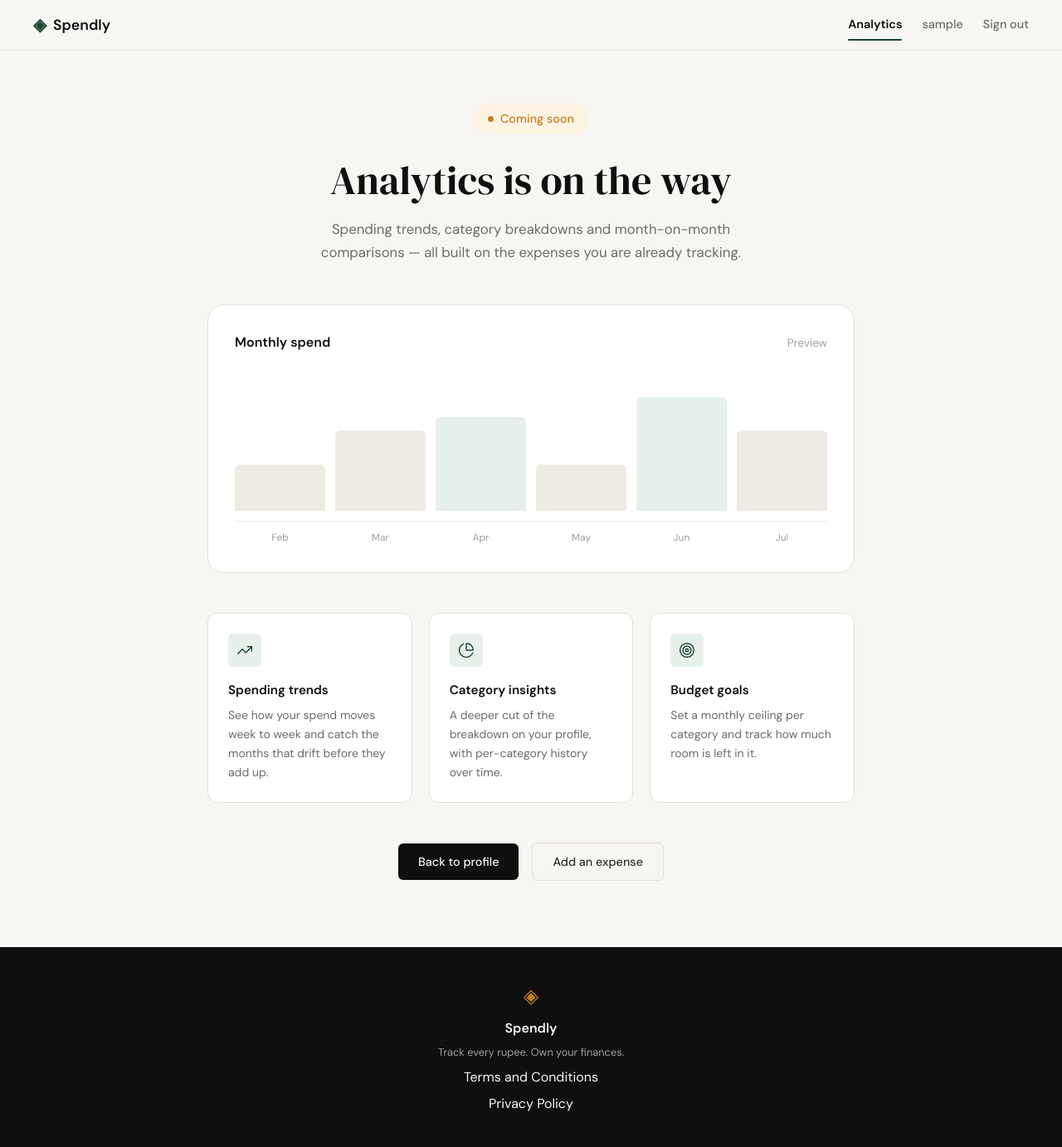
After one commit to abhi26shakya/Spendly, a Flask app: page /analytics in a window 1280 px wide. The commit adds this page. Shown: the whole page at 83% size. Run offline with Flask 3, Linux system fonts and the light colour scheme; the visitor is signed in with stand-in values (Sample User, id 1).

Commit message:
analytics: add coming soon page

```diff
--- a/app.py
+++ b/app.py
@@ -253,6 +253,14 @@ def profile():
     )
 
 
+@app.route("/analytics")
+def analytics():
+    if not session.get("user_id"):
+        return redirect(url_for("login"))
+
+    return render_template("analytics.html")
+
+
 # ------------------------------------------------------------------ #
 # Placeholder routes — students will implement these                  #
 # ------------------------------------------------------------------ #
--- a/static/css/style.css
+++ b/static/css/style.css
@@ -127,6 +127,25 @@ a { color: inherit; text-decoration: none; }
 
 .nav-links a { color: var(--ink-muted); transition: color 0.2s; }
 .nav-links a:hover { color: var(--ink); }
+
+/* Current page. The underline sits on a pseudo-element so it can hug the
+   text without shifting the row's height. */
+.nav-links a.active {
+    position: relative;
+    color: var(--ink);
+    font-weight: 600;
+}
+
+.nav-links a.active::after {
+    content: "";
+    position: absolute;
+    left: 0;
+    right: 0;
+    bottom: -0.45rem;
+    height: 2px;
+    border-radius: 999px;
+    background: var(--accent);
+}
 
 .nav-cta {
     background: var(--ink) !important;
--- /dev/null
+++ b/templates/analytics.html
@@ -0,0 +1,266 @@
+{% extends "base.html" %}
+
+{% block title %}Analytics — Spendly{% endblock %}
+
+{% block head %}
+<style>
+    .analytics-section {
+        padding: 4rem 2rem 5rem;
+    }
+
+    .analytics-inner {
+        max-width: 780px;
+        margin: 0 auto;
+        text-align: center;
+    }
+
+    /* Lucide swaps each <i data-lucide> for an <svg>, so the sizing has to
+       land on the svg rather than the placeholder element. */
+    .analytics-inner svg {
+        width: 20px;
+        height: 20px;
+        stroke-width: 1.75;
+        flex-shrink: 0;
+    }
+
+    /* --- Header --------------------------------------------------- */
+
+    .analytics-badge {
+        display: inline-flex;
+        align-items: center;
+        gap: 0.5rem;
+        background: var(--accent-2-light);
+        color: var(--accent-2);
+        font-size: 0.9rem;
+        font-weight: 500;
+        padding: 0.45rem 1.1rem;
+        border-radius: 999px;
+        margin-bottom: 1.75rem;
+    }
+
+    .analytics-badge-dot {
+        width: 7px;
+        height: 7px;
+        border-radius: 50%;
+        background: var(--accent-2);
+        flex-shrink: 0;
+    }
+
+    .analytics-title {
+        font-family: var(--font-display);
+        font-size: clamp(2rem, 5vw, 3rem);
+        font-weight: 400;
+        line-height: 1.15;
+        color: var(--ink);
+        margin-bottom: 1rem;
+    }
+
+    .analytics-subtitle {
+        font-size: 1.05rem;
+        color: var(--ink-muted);
+        line-height: 1.7;
+        max-width: 520px;
+        margin: 0 auto 3rem;
+    }
+
+    /* --- Preview panel -------------------------------------------- */
+
+    .analytics-preview {
+        background: var(--paper-card);
+        border: 1px solid var(--border);
+        border-radius: var(--radius-lg);
+        padding: 2rem;
+        margin-bottom: 3rem;
+        text-align: left;
+    }
+
+    .analytics-preview-head {
+        display: flex;
+        align-items: baseline;
+        justify-content: space-between;
+        gap: 1rem;
+        margin-bottom: 1.5rem;
+    }
+
+    .analytics-preview-title {
+        font-size: 1rem;
+        font-weight: 600;
+        color: var(--ink);
+    }
+
+    .analytics-preview-note {
+        font-size: 0.85rem;
+        color: var(--ink-faint);
+    }
+
+    /* A skeleton chart, not real data — the bars are decorative, so they are
+       hidden from screen readers rather than announced as empty content. */
+    .analytics-chart {
+        display: flex;
+        align-items: flex-end;
+        gap: 0.75rem;
+        height: 180px;
+        padding-bottom: 0.75rem;
+        border-bottom: 1px solid var(--border-soft);
+    }
+
+    .analytics-chart-bar {
+        flex: 1;
+        border-radius: var(--radius-sm) var(--radius-sm) 0 0;
+        background: var(--border-soft);
+    }
+
+    .analytics-chart-bar.tall   { height: 82%; background: var(--accent-light); }
+    .analytics-chart-bar.mid    { height: 58%; }
+    .analytics-chart-bar.short  { height: 34%; }
+    .analytics-chart-bar.medium { height: 68%; background: var(--accent-light); }
+
+    .analytics-chart-axis {
+        display: flex;
+        gap: 0.75rem;
+        margin-top: 0.6rem;
+        font-size: 0.75rem;
+        color: var(--ink-faint);
+    }
+
+    .analytics-chart-axis span {
+        flex: 1;
+        text-align: center;
+    }
+
+    /* --- Feature list --------------------------------------------- */
+
+    .analytics-features {
+        display: grid;
+        grid-template-columns: repeat(3, 1fr);
+        gap: 1.25rem;
+        margin-bottom: 3rem;
+        text-align: left;
+    }
+
+    .analytics-feature {
+        background: var(--paper-card);
+        border: 1px solid var(--border);
+        border-radius: var(--radius-md);
+        padding: 1.5rem;
+    }
+
+    .analytics-feature-icon {
+        display: flex;
+        align-items: center;
+        justify-content: center;
+        width: 40px;
+        height: 40px;
+        border-radius: var(--radius-sm);
+        background: var(--accent-light);
+        color: var(--accent);
+        margin-bottom: 1rem;
+    }
+
+    .analytics-feature-title {
+        font-size: 0.95rem;
+        font-weight: 600;
+        color: var(--ink);
+        margin-bottom: 0.4rem;
+    }
+
+    .analytics-feature-body {
+        font-size: 0.875rem;
+        color: var(--ink-muted);
+        line-height: 1.65;
+    }
+
+    /* --- Footer note ---------------------------------------------- */
+
+    .analytics-actions {
+        display: flex;
+        align-items: center;
+        justify-content: center;
+        gap: 1rem;
+    }
+
+    @media (max-width: 900px) {
+        .analytics-features { grid-template-columns: 1fr; }
+    }
+
+    @media (max-width: 600px) {
+        .analytics-section { padding: 3rem 1rem 4rem; }
+        .analytics-preview { padding: 1.5rem; }
+        .analytics-actions { flex-wrap: wrap; }
+    }
+</style>
+{% endblock %}
+
+{% block content %}
+<section class="analytics-section">
+    <div class="analytics-inner">
+
+        <span class="analytics-badge">
+            <span class="analytics-badge-dot"></span>
+            Coming soon
+        </span>
+
+        <h1 class="analytics-title">Analytics is on the way</h1>
+        <p class="analytics-subtitle">
+            Spending trends, category breakdowns and month-on-month comparisons —
+            all built on the expenses you are already tracking.
+        </p>
+
+        <div class="analytics-preview">
+            <div class="analytics-preview-head">
+                <span class="analytics-preview-title">Monthly spend</span>
+                <span class="analytics-preview-note">Preview</span>
+            </div>
+            <div class="analytics-chart" aria-hidden="true">
+                <div class="analytics-chart-bar short"></div>
+                <div class="analytics-chart-bar mid"></div>
+                <div class="analytics-chart-bar medium"></div>
+                <div class="analytics-chart-bar short"></div>
+                <div class="analytics-chart-bar tall"></div>
+                <div class="analytics-chart-bar mid"></div>
+            </div>
+            <div class="analytics-chart-axis" aria-hidden="true">
+                <span>Feb</span>
+                <span>Mar</span>
+                <span>Apr</span>
+                <span>May</span>
+                <span>Jun</span>
+                <span>Jul</span>
+            </div>
+        </div>
+
+        <div class="analytics-features">
+            <div class="analytics-feature">
+                <div class="analytics-feature-icon"><i data-lucide="trending-up"></i></div>
+                <h2 class="analytics-feature-title">Spending trends</h2>
+                <p class="analytics-feature-body">
+                    See how your spend moves week to week and catch the months
+                    that drift before they add up.
+                </p>
+            </div>
+            <div class="analytics-feature">
+                <div class="analytics-feature-icon"><i data-lucide="pie-chart"></i></div>
+                <h2 class="analytics-feature-title">Category insights</h2>
+                <p class="analytics-feature-body">
+                    A deeper cut of the breakdown on your profile, with
+                    per-category history over time.
+                </p>
+            </div>
+            <div class="analytics-feature">
+                <div class="analytics-feature-icon"><i data-lucide="target"></i></div>
+                <h2 class="analytics-feature-title">Budget goals</h2>
+                <p class="analytics-feature-body">
+                    Set a monthly ceiling per category and track how much room
+                    is left in it.
+                </p>
+            </div>
+        </div>
+
+        <div class="analytics-actions">
+            <a href="{{ url_for('profile') }}" class="btn-primary">Back to profile</a>
+            <a href="{{ url_for('add_expense') }}" class="btn-ghost">Add an expense</a>
+        </div>
+
+    </div>
+</section>
+{% endblock %}
--- a/templates/base.html
+++ b/templates/base.html
@@ -20,7 +20,10 @@
             </a>
             <div class="nav-links">
                 {% if session["user_id"] %}
-                <a href="{{ url_for('profile') }}">{{ session["user_name"] or "Profile" }}</a>
+                <a href="{{ url_for('analytics') }}"
+                   class="{% if request.endpoint == 'analytics' %}active{% endif %}">Analytics</a>
+                <a href="{{ url_for('profile') }}"
+                   class="{% if request.endpoint == 'profile' %}active{% endif %}">{{ session["user_name"] or "Profile" }}</a>
                 <a href="{{ url_for('logout') }}">Sign out</a>
                 {% else %}
                 <a href="{{ url_for('login') }}">Sign in</a>
```
